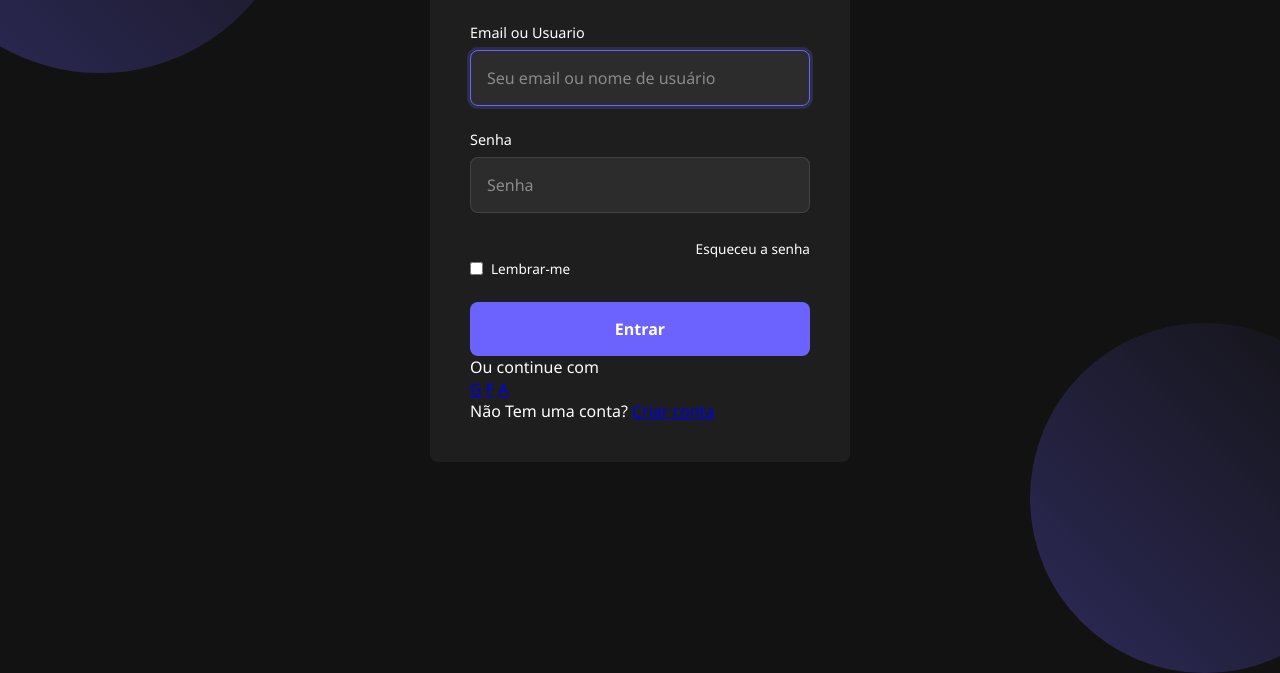
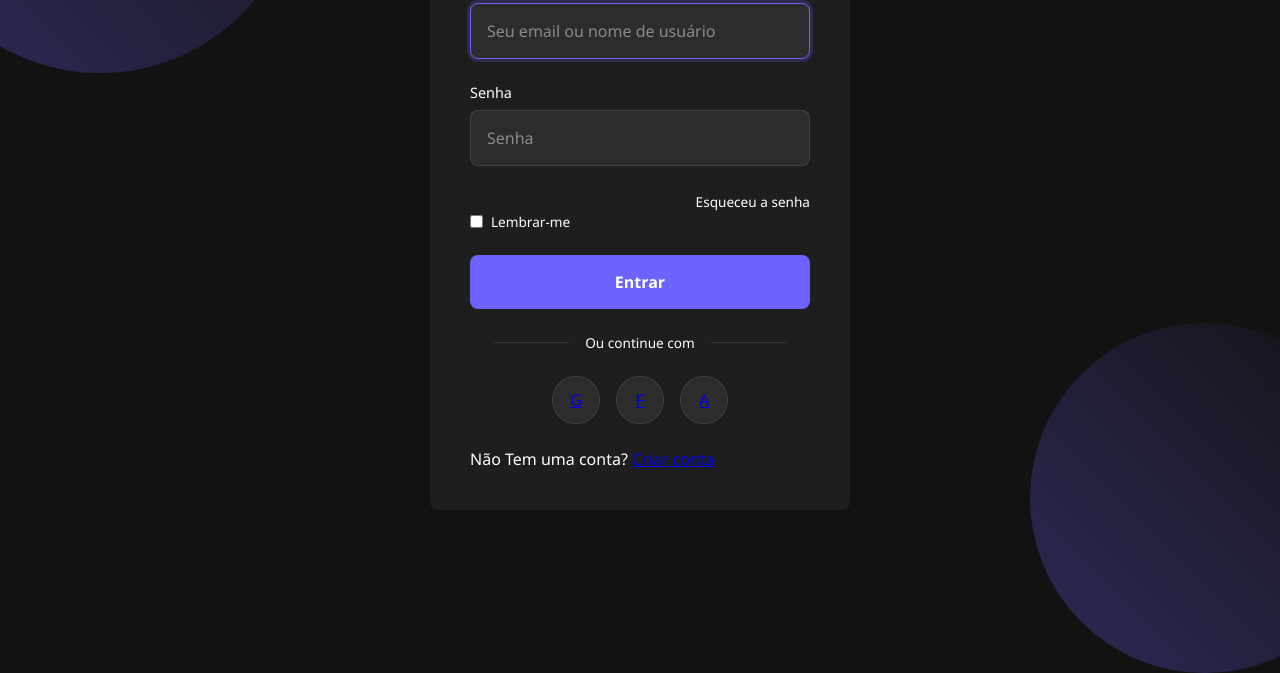
Before and after one commit to Andre-pin/Nova-Tela-de-Login, a plain HTML site: page index.html in a window 1280 px wide. Shown: the part 227-900 px from the top of the page. Drawn offline with Linux system fonts and the light colour scheme.

Commit message:
social btn

```diff
--- a/css/login.css
+++ b/css/login.css
@@ -139,3 +139,48 @@ button:hover {
 button:active {
     transform: translateY(0);
 }
+
+.divider {
+    display: flex;
+    align-items: center;
+    margin: 1.5rem;
+}
+
+.divider::before,
+.divider::after{
+    content: '';
+    flex: 1;
+    height: 1px;
+    background-color: rgba(255, 255, 255, 0.1);
+}
+
+.divider span {
+    padding: 0 1rem;
+    color: var(--text-secundary);
+    font-size: 0.85rem;
+}
+
+.social-login {
+    display: flex;
+    justify-content: center;
+    gap: 1rem;
+    margin-bottom: 1.5rem;
+}
+
+.social-btn {
+    display: flex;
+    align-items: center;
+    justify-content: center;
+    width: 48px;
+    height: 48px;
+    border-radius: 50%;
+    background-color: var(--input-bg);
+    border: 1px solid rgba(255, 255, 255, 0.1);
+    cursor: pointer;
+    transition: var(--transition);
+}
+
+.social-btn:hover {
+    background-color: rgba(255, 255, 255, 0.85);
+    transform: translateY(-5px);
+}
```
